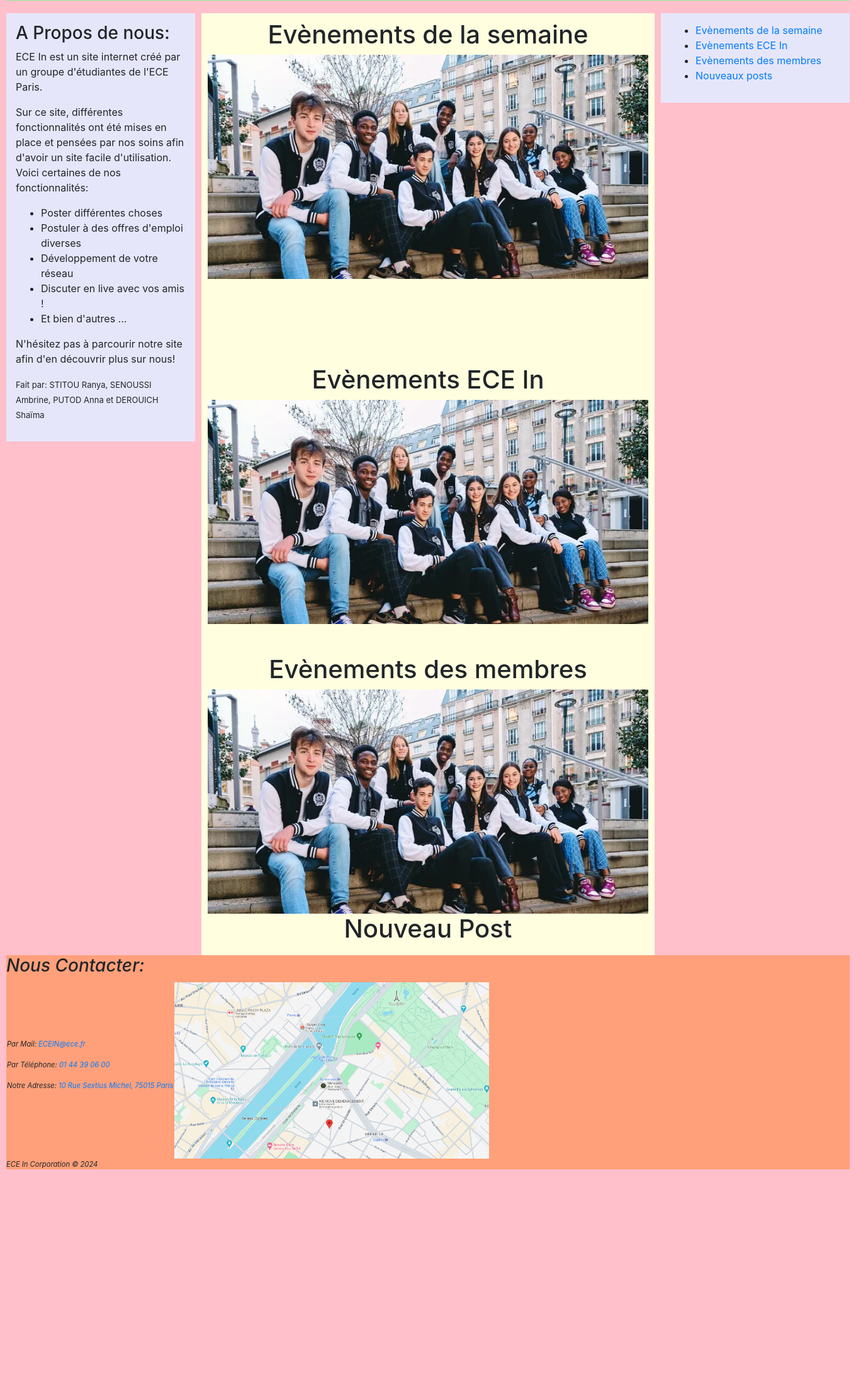
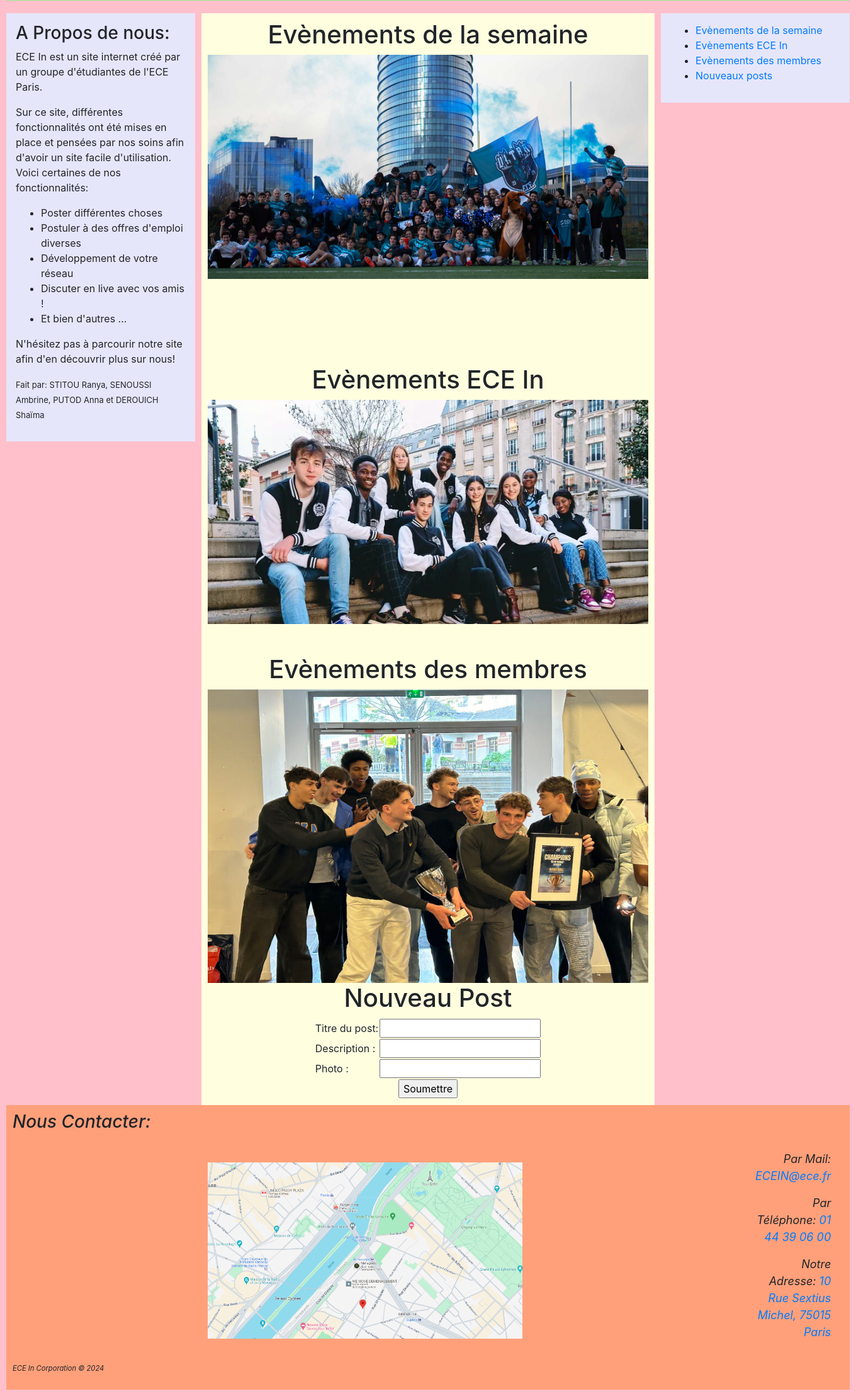
Before and after one commit to ranyast/SocialMediaING2, a PHP site: page /accueil.html in a window 1360 px wide. Shown: the part 109-2326 px from the top of the page at 63% size. Before the commit the page ends 1966 px from the top, so only its background shows below. Run offline with PHP 8.4, Linux system fonts and the light colour scheme; some libraries are stand-ins or nearby versions.

Commit message:
modif fichier accueil + vous + footer

```diff
--- a/frontend/ECEIn.css
+++ b/frontend/ECEIn.css
@@ -49,7 +49,7 @@
 #footer {
     font-size: 0.70em;
     font-style: italic;
-    padding: 0 0 0;
+    padding: 10px;
     background-color: lightsalmon;
 }
 
@@ -81,8 +81,7 @@ body { background-color: #003366;
 
 .img-circle {
     border-radius: 50%;
-    margin-top: 30px;
-    margin-left: 30px;
+    margin: 30px;
     width: 160px;
     height: 160px;
 }
--- a/frontend/accueil.html
+++ b/frontend/accueil.html
@@ -76,28 +76,50 @@
     <div id="section">
         <div id="carrousel" align="center">
             <h1>Evènements de la semaine</h1>
-            <img src="evenements/JPO.jpg" width="700" height="392">
-            <img src="evenements/RDD.jpg" width="700" height="466">
-            <img src="evenements/RencontreEtudiants.jpg" width="700" height="356">
+            <a href="evenements/welcomeday2.png"><img src="evenements/welcomeday.jpeg" width="700" height="466"></a>
+            <a href="evenements/remisediplome2.png"><img src="evenements/RDD.jpg" width="700" height="466"></a>
+            <a href="evenements/rugby2.png"><img src="evenements/rugby.jpeg" width="700" height="356"></a>
         </div>
         <br>
         <br>
         <div id="carrousel2" align="center">
             <h1>Evènements ECE In</h1>
-            <img src="evenements/JPO.jpg" width="700" height="392">
-            <img src="evenements/RDD.jpg" width="700" height="466">
-            <img src="evenements/RencontreEtudiants.jpg" width="700" height="356">
+            <a href="evenements/karting2.png"><img src="evenements/karting.jpeg" width="700" height="392"></a>
+            <a href="evenements/jeece2.png"><img src="evenements/jeece.jpeg" width="700" height="466"></a>
+            <a href="evenements/RencontreEtudiants.jpgR"><img src="evenements/RencontreEtudiants.jpg" width="700" height="356"></a>
         </div>
         <br>
         <br>
         <div id="carrousel3" align="center">
             <h1>Evènements des membres</h1>
-            <img src="evenements/JPO.jpg" width="700" height="392">
-            <img src="evenements/RDD.jpg" width="700" height="466">
-            <img src="evenements/RencontreEtudiants.jpg" width="700" height="356">
+            <a href="evenements/JPO.jpg"><img src="evenements/JPO.jpg" width="700" height="392"></a>
+            <a href="evenements/soiree2.png"><img src="evenements/soireelancement.jpeg" width="700" height="466"></a>
+            <a href="evenements/basket2.png"><img src="evenements/basket.jpeg" width="700" height="466"></a>
         </div>
         <div id="post" align="center">
             <h1>Nouveau Post</h1>
+
+            <table>
+                <tr>
+                    <td>Titre du post:</td>
+                    <td><input type="text" id="titre" name="titre"></td>
+                </tr>
+                <tr>
+                    <td>Description : </td>
+                    <td><input type="text" id="description" name="description"></td>
+                </tr>
+                <tr>
+                    <td>Photo :</td>
+                    <td><input type="text" id="photo" name="photo"></td>
+                </tr>
+                <tr>
+                    <td colspan="2" style="text-align: center;">
+                        <input type="submit" value="Soumettre">
+                    </td>
+                </tr>
+            </table>
+
+
         </div>
     </div>
 
@@ -105,17 +127,18 @@
         <footer>
             <h3>Nous Contacter: </h3>
             <table>
-                <td>
+                <td style="padding-right:350px;padding-left:310px;">
+                    <a href="https://www.google.com/maps/place/10+Rue+Sextius+Michel,+75015+Paris/
+            @48.851108,2.2859627,17z/data=!3m1!4b1!4m6!3m5!1s0x47e6701b486bb253:0x61e9cc6979f93fae!8m2!3d48.
+            8511045!4d2.2885376!16s%2Fg%2F11bw3xcdpj?entry=ttu"><img src="logo/carte_map.PNG" width="500" height="280"></a>
+                </td>
+
+                <td style="font-size: 18px; text-align: right; padding :20px;">
                     <p>Par Mail: <a href="mailto : ECEIN@ece.fr"> ECEIN@ece.fr</a></p>
                     <p>Par Téléphone: <a href="tel:0144390600">01 44 39 06 00</a></p>
                     <p>Notre Adresse: <a href="https://www.google.com/maps/place/10+Rue+Sextius+Michel,+75015+Paris/
             @48.851108,2.2859627,17z/data=!3m1!4b1!4m6!3m5!1s0x47e6701b486bb253:0x61e9cc6979f93fae!8m2!3d48.
             8511045!4d2.2885376!16s%2Fg%2F11bw3xcdpj?entry=ttu">10 Rue Sextius Michel, 75015 Paris</a></p>
-                </td>
-                <td>
-                    <a href="https://www.google.com/maps/place/10+Rue+Sextius+Michel,+75015+Paris/
-            @48.851108,2.2859627,17z/data=!3m1!4b1!4m6!3m5!1s0x47e6701b486bb253:0x61e9cc6979f93fae!8m2!3d48.
-            8511045!4d2.2885376!16s%2Fg%2F11bw3xcdpj?entry=ttu"><img src="logo/carte_map.PNG" width="500" height="280"></a>
                 </td>
             </table>
 
```
Also changed, not shown: frontend/emploi.html (+7 -6 lines), frontend/messagerie.html (+7 -6 lines), frontend/monreseau.html (+11 -5 lines), frontend/notifications.html (+7 -6 lines), frontend/vous.html (+43 -16 lines), frontend/evenements/basket.jpeg (added), frontend/evenements/basket2.png (added), frontend/evenements/jeece.jpeg (added), frontend/evenements/jeece2.png (added), frontend/evenements/karting.jpeg (added), frontend/evenements/karting2.png (added), frontend/evenements/remisediplome2.png (added), frontend/evenements/rugby.jpeg (added), frontend/evenements/rugby2.png (added), 4 more files.
